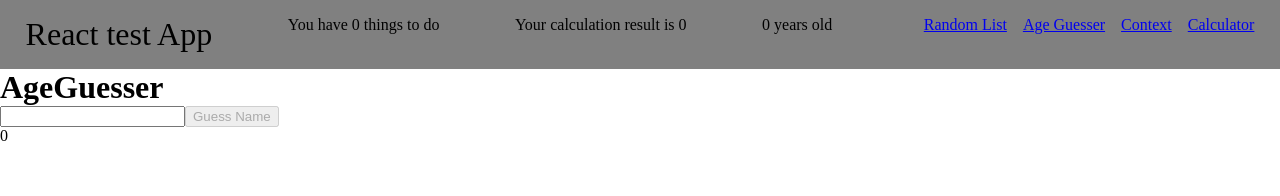
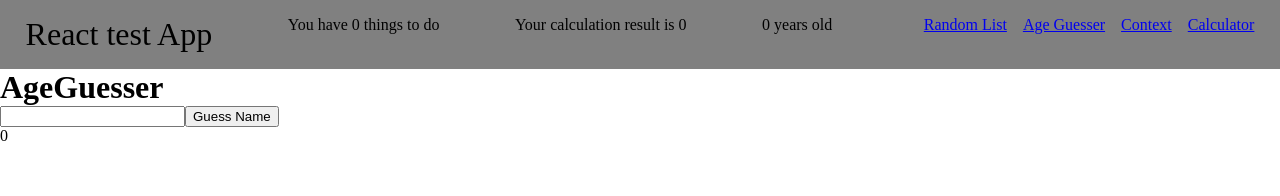
Before and after one commit to dobosalpar/ReactTest, a React (Create React App) app: page /age-guesser in a window 1280 px wide. Shown: the top 196 px of the page. Built offline with nearby package versions, Linux system fonts and the light colour scheme; the HTML template or start-up script is replaced by a standard one.

Commit message:
Fixed indentation and requested changes

```diff
--- a/src/Redux/ActionTypes.js
+++ b/src/Redux/ActionTypes.js
@@ -2,3 +2,5 @@ export const ADD = 'ADD';
 export const SUBTRACT = 'SUBTRACT';
 export const SET = "SET"
 export const RESET = "RESET"
+export const LOADING = "LOADING"
+export const NAME = "NAME"
--- a/src/Redux/AgeGuesserReducer.js
+++ b/src/Redux/AgeGuesserReducer.js
@@ -1,8 +1,9 @@
-import { SET } from './ActionTypes';
+import { SET, LOADING, NAME } from './ActionTypes';
 
 export const ageGuesserInitialState = {
     age: 0,
     name: "",
+    isLoading: false,
 }
 
 export const ageGuesserReducer = (state, action) => {
@@ -10,8 +11,18 @@ export const ageGuesserReducer = (state, action) => {
  switch (type) {
   case SET:
    return {
+    ...state,
     age: payload.age,
-               name: payload.name
+    }
+  case LOADING:
+    return {
+    ...state,
+     isLoading: payload.isLoading
+    }
+  case NAME:
+    return {
+    ...state,
+    name: payload,
     }
     default:
     return state
--- a/src/Screens/AgeGuesser/AgeGuesser.jsx
+++ b/src/Screens/AgeGuesser/AgeGuesser.jsx
@@ -1,26 +1,34 @@
-import React, { useState, useCallback, useContext } from "react"
+import React, { useCallback, useContext } from "react"
 import { AgeGuesserContext } from "../../App";
-import { SET } from '../../Redux/ActionTypes';
+import { SET, LOADING, NAME } from '../../Redux/ActionTypes';
+import { ageGuesserReducer } from "../../Redux/AgeGuesserReducer";
 const AgeGuesser = () => {
 
   const { stateAgeGuesser, dispatchAgeGusser } = useContext(AgeGuesserContext);
-  const [name, setName] = useState("");
-  const [isLoading, setIsLoading] = useState(false);
+
+  const handleNameChange = (e) => {
+    dispatchAgeGusser({
+      type: NAME,
+      payload: e.target.value,
+    });
+  };
 
   const guessAge = useCallback(() => {
-    setIsLoading(true)
-    fetch(`https://api.agify.io?name=${name}`)
+
+    dispatchAgeGusser({type: LOADING, payload: true});
+    fetch(`https://api.agify.io?name=${stateAgeGuesser.name}`)
       .then(response => response.json())
-      .then(json => dispatchAgeGusser({type: SET, payload: json}));
-      setIsLoading(false)
-    }, [dispatchAgeGusser, name]);
-
+      .then(json => dispatchAgeGusser(
+        {type: SET,
+        payload: json}
+      ));
+      dispatchAgeGusser({type: LOADING, payload: false});
+    }, [dispatchAgeGusser, stateAgeGuesser.name]);
   return (
-
     <>
       <h1>AgeGuesser</h1>
-      <input type="text" value={name} onChange={e => setName(e.target.value)} />
-      <button onClick={guessAge} disabled={isLoading || !name }>Guess Name</button>
+      <input type="text" value={stateAgeGuesser.name} onChange={handleNameChange} />
+      <button onClick={guessAge} disabled={stateAgeGuesser.isLoading || !ageGuesserReducer.name}>Guess Name</button>
       <div>{stateAgeGuesser.age}</div>
     </>
   );
--- a/src/Screens/Calculator/Calculator.jsx
+++ b/src/Screens/Calculator/Calculator.jsx
@@ -8,13 +8,40 @@ const Calculator = () => {
   const [savedValue, setSaveValue] = useState(0)
   return (
     <div>
-      <input type="number" value={baseValue} onChange={e => setBaseValue(parseInt(e.target.value))} />
-      <button onClick={() => {setSaveValue(parseInt(baseValue))
-      setBaseValue(null)
-      dispatch({type: SET, payload: baseValue,})}}>Base Number</button>
-      <button onClick={() =>{dispatch({type: RESET, payload: savedValue,})}}>Reset Base Number</button>
-      <button onClick={() => {dispatch({type: ADD, payload: 10,})}}>Add 10</button>
-      <button onClick={() => {dispatch({type: SUBTRACT,payload: 10,})}}>Substract 10</button>
+      <input type="number" value={baseValue} onChange={e => setBaseValue(parseInt(e.target.value) || 0 )} />
+      <button onClick={() => {
+        setSaveValue(parseInt(baseValue))
+        dispatch({
+          type: SET,
+          payload: baseValue,
+          });
+        }}>
+        Base Number
+      </button>
+      <button onClick={() =>{
+        dispatch({
+          type: RESET,
+          payload: savedValue,
+          });
+        }}>
+        Reset Base Number
+      </button>
+      <button onClick={() => {
+        dispatch(
+          {type: ADD,
+          payload: 10,
+          });
+        }}>
+        Add 10
+      </button>
+      <button onClick={() => {
+        dispatch(
+          {type: SUBTRACT,
+          payload: 10,
+          });
+        }}>
+        Substract 10
+      </button>
       <div>
         {`Result: ${state.value}`}
       </div>
```
Lines whose indentation alone changed are shown as unchanged.
